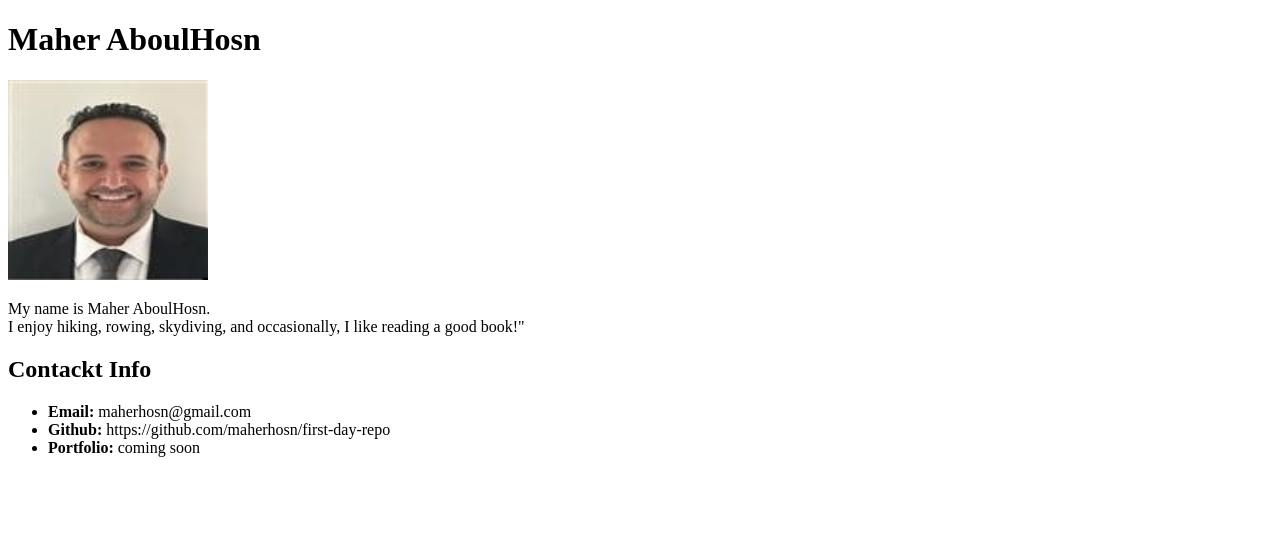
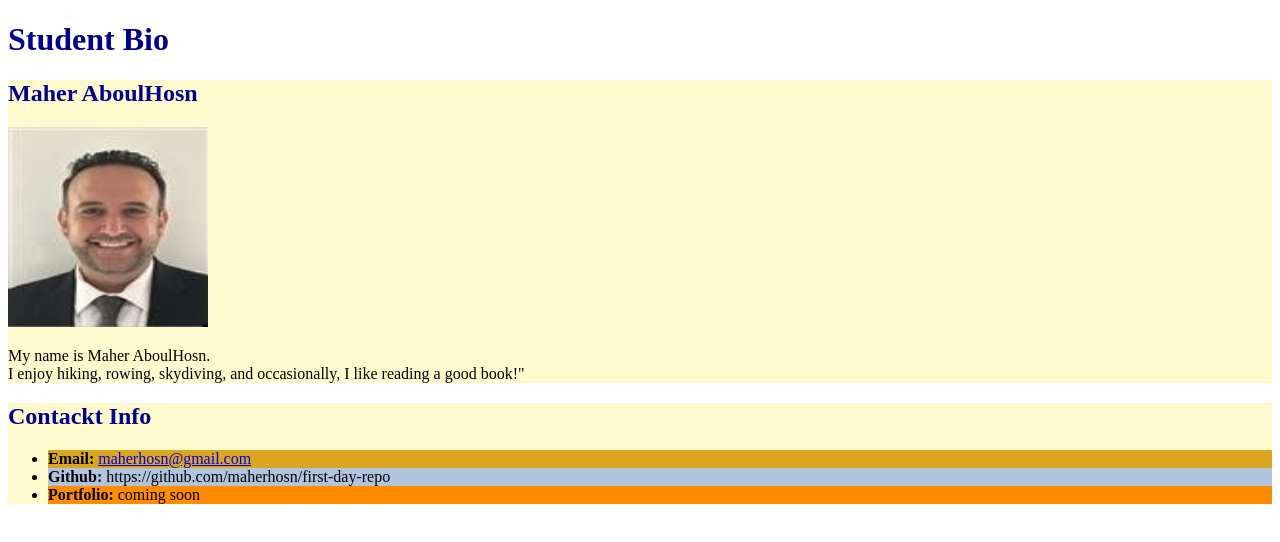
Before and after one commit to maherhosn/first-day-repo, a plain HTML site: page index.html in a window 1280 px wide. Drawn offline with Linux system fonts and the light colour scheme.

Commit message:
added code for assignment 08-Stu_Attributes

```diff
--- /dev/null
+++ b/assets/style.css
@@ -0,0 +1,22 @@
+/* The below code is copied from 08-stu_attributes
+--> assets --> css --> style.css
+*/
+.lesson {
+    background-color: lemonchiffon;
+  }
+
+  .title {
+    color: darkblue;
+  }
+
+  #email {
+    background-color: goldenrod;
+  }
+
+  #github {
+    background-color: lightsteelblue;
+  }
+
+  #portfolio {
+    background-color: darkorange;
+  }
--- a/index.html
+++ b/index.html
@@ -3,28 +3,37 @@
     <head>
       <meta charset="UTF-8" />
       <title>Student Bio</title>
+      <link rel="stylesheet" href="./assets/style.css"/>
     </head>
 
     <body>
-      <h1>Maher AboulHosn</h1>
+      <header>
+        <h1 class="title">Student Bio</h1>
+      </header>
+
+      <section class="lesson">
+        <h2 class="title" >Maher AboulHosn</h2>
 
         <img
         src="./assets/MyPic.jpg"
         width="200"
         height="200"
+        alt="Maher AboulHosn"
         />
 
         <p>
           My name is Maher AboulHosn. <br>
           I enjoy hiking, rowing, skydiving, and occasionally, I like reading a good book!"
         </p>
+      </section>
 
-      <h2>Contackt Info</h2>
-
+      <section class="lesson">
+      <h2 class="title">Contackt Info</h2>
       <ul>
-        <li><b>Email:</b> maherhosn@gmail.com</li>
-        <li><b>Github:</b> https://github.com/maherhosn/first-day-repo </li>
-        <li><b>Portfolio:</b> coming soon</li>
+        <li id="email"><b>Email:</b> <a href="#">maherhosn@gmail.com</a> </li>
+        <li id="github"><b>Github:</b> https://github.com/maherhosn/first-day-repo </li>
+        <li id="portfolio"><b>Portfolio:</b> coming soon</li>
       </ul>
+      </section>
     </body>
   </html>
```
Also changed, not shown: 2 other files. Lines whose indentation alone changed are shown as unchanged.
